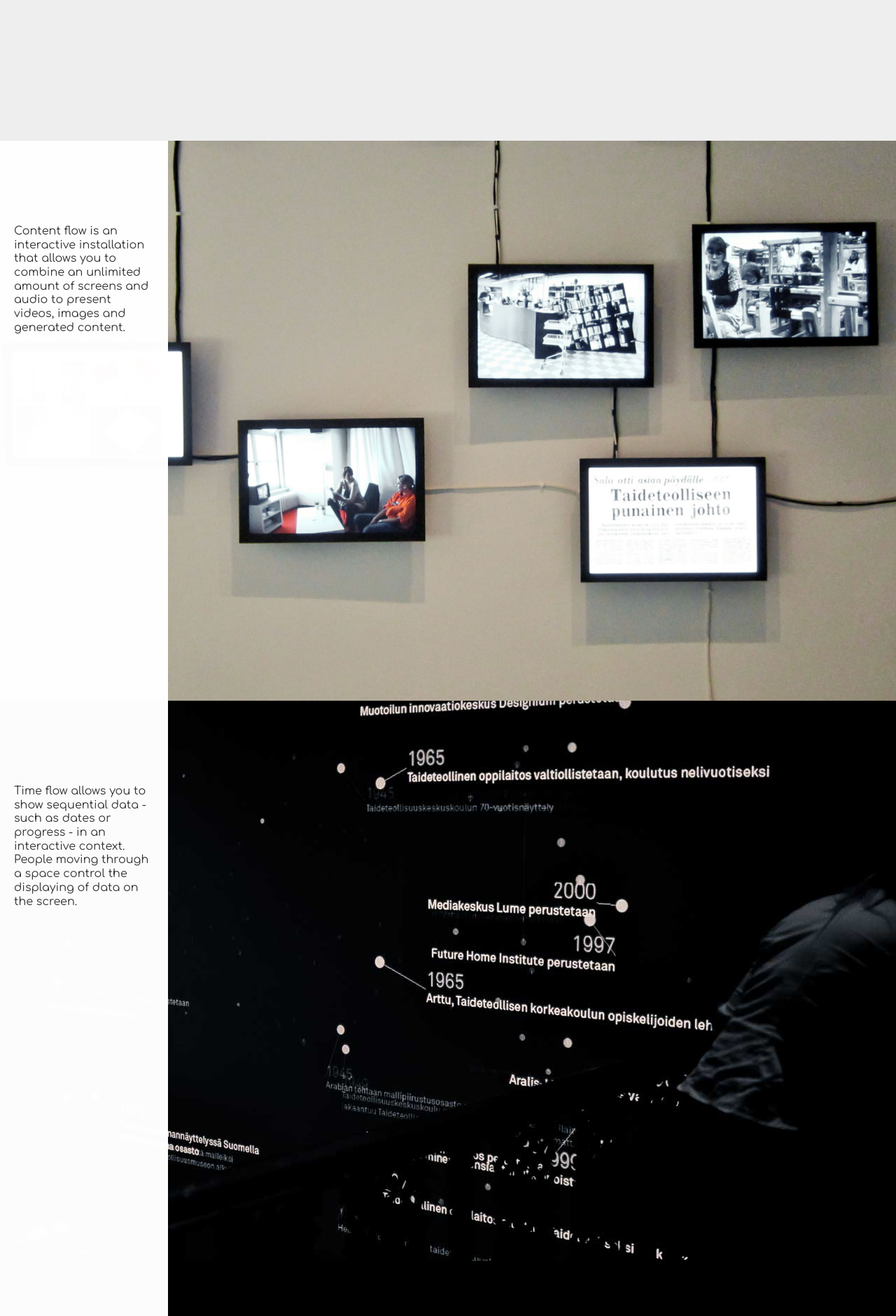
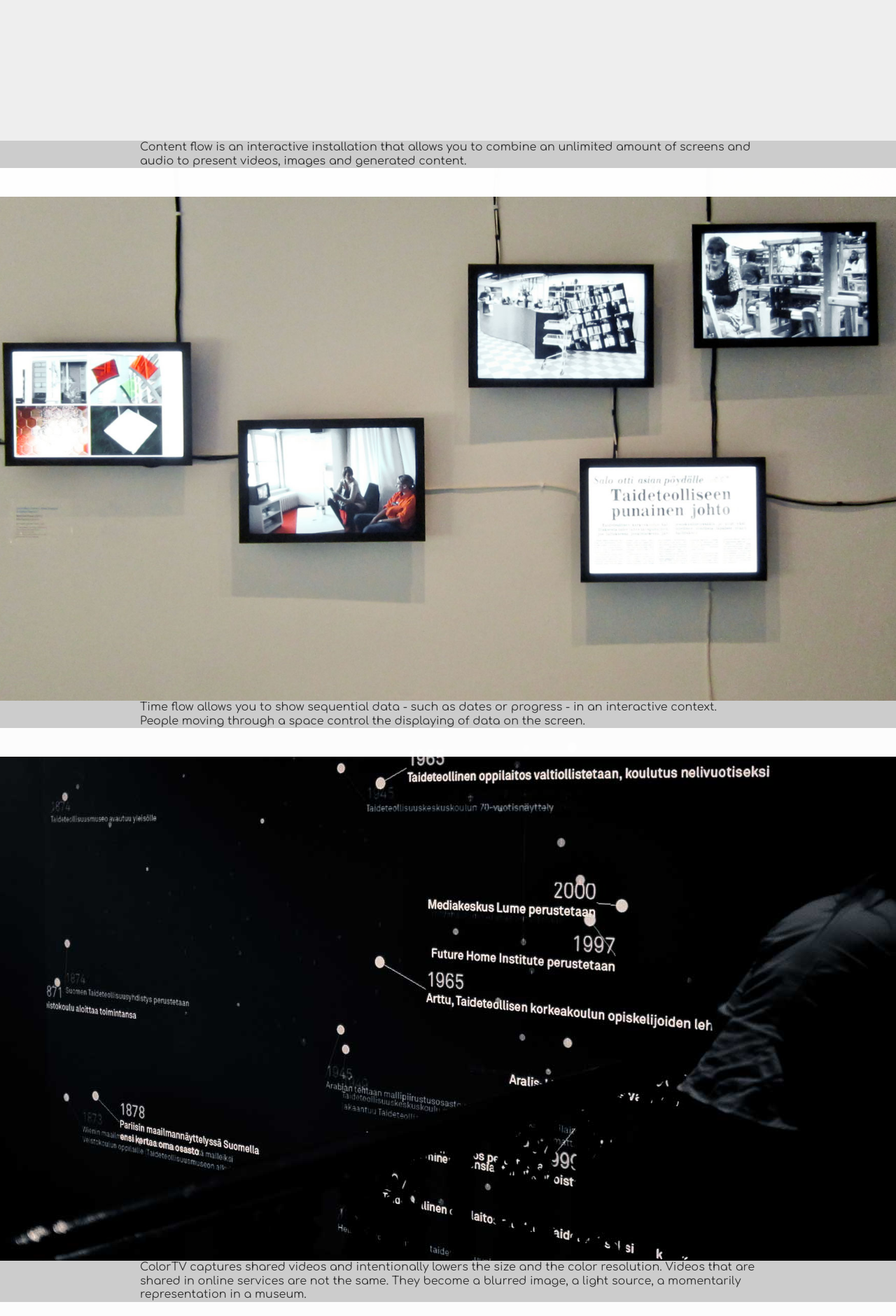
Before and after one commit to luopio/rrrrr, a PHP site: page /index-2.html in a window 1280 px wide. Shown: the part 599-2479 px from the top of the page at 70% size. Run offline with PHP 8.4, Linux system fonts and the light colour scheme; some libraries are stand-ins or nearby versions; some web fonts are replaced.

Commit message:
fixed stuff

```diff
--- a/website/css/style2.css
+++ b/website/css/style2.css
@@ -86,7 +86,7 @@ ul#nav li:hover {color:#60c;}
 
 .carousel { }
 .carousel img {top:0; left:0; position:absolute;}
-.carouseltext {padding:120px 20px 20px 20px; position:absolute; top:0; left:0; width:200px; height:100%; font-size:16px; color:#333;
+.carouseltext {padding:0; position:absolute; top:0; left:0; height:80px; font-size:16px; color:#333;
 	/* Fallback for web browsers that doesn't support RGBa */
 	background:rgb(255, 255, 255);
 	/* RGBa with opacity */
@@ -96,6 +96,7 @@ ul#nav li:hover {color:#60c;}
 	/* For IE 8*/
 	-ms-filter:"progid:DXImageTransform.Microsoft.gradient(startColorstr=#22FFFFFF, endColorstr=#22FFFFFF)";
 }
+.carouseltext p {padding:0 200px;background:#ccc;margin:0 auto;}
 h1#reunaslogan {z-index:2000; margin:auto; position:absolute; top:70%; text-align:center; width:100%; color:#fff; font-size:2.5em;}
 
 
--- a/website/index-2.html
+++ b/website/index-2.html
@@ -32,41 +32,41 @@
     <div id="contentflow" class="section carousel">
       <div>
         <img src="images/contentflow-1.jpg">
-        <div class="carouseltext">Content flow is an interactive installation that allows you to combine an unlimited amount of screens and audio to present videos, images and generated content.</div>
+        <div class="carouseltext"><p>Content flow is an interactive installation that allows you to combine an unlimited amount of screens and audio to present videos, images and generated content.</p></div>
       </div>
       <div>
         <img src="images/contentflow-2.jpg">
-        <div class="carouseltext">The screens can also be synchorinized at any point to play the same content at the same time. This effect can also be triggered through user actions, such as someone entering the room.</div>
+        <div class="carouseltext"><p>The screens can also be synchorinized at any point to play the same content at the same time. This effect can also be triggered through user actions, such as someone entering the room.</p></div>
       </div>
       <div>
         <img src="images/contentflow-3.jpg">
-        <div class="carouseltext">Presented content is not limited to video and photos - any content including websites or interactive games can be presented on the screens.</div>
+        <div class="carouseltext"><p>Presented content is not limited to video and photos - any content including websites or interactive games can be presented on the screens.</p></div>
       </div>
     </div>
     <div id="timeflow" class="section carousel">
       <div>
         <img src="images/timeflow-1.jpg">
-        <div class="carouseltext">Time flow allows you to show sequential data - such as dates or progress - in an interactive context. People moving through a space control the displaying of data on the screen.</div>
+        <div class="carouseltext"><p>Time flow allows you to show sequential data - such as dates or progress - in an interactive context. People moving through a space control the displaying of data on the screen.</p></div>
       </div>
       <div>
         <img src="images/timeflow-2.jpg">
-        <div class="carouseltext">People can move back and forth as they wish. Several simultaneous users are allowed.</div>
+        <div class="carouseltext"><p>People can move back and forth as they wish. Several simultaneous users are allowed.</p></div>
       </div>
       <div>
-        <div class="carouseltext">The content displayed can be videos, images and text. Several instances can be combined to create a wider display surface.</div>
+        <div class="carouseltext"><p>The content displayed can be videos, images and text. Several instances can be combined to create a wider display surface.</p></div>
       </div>
       <div>
-        <div class="carouseltext">See the video</div>
+        <div class="carouseltext"><p>ee the video</p></div>
       </div>
     </div>
     <div id="colortv" class="section carousel">
       <div>
         <img src="images/colortv-1.jpg">
-        <div class="carouseltext">ColorTV captures shared videos and intentionally lowers the size and the color resolution. Videos that are shared in online services are not the same. They become a blurred image, a light source, a momentarily representation in a museum.</div>
+        <div class="carouseltext"><p>ColorTV captures shared videos and intentionally lowers the size and the color resolution. Videos that are shared in online services are not the same. They become a blurred image, a light source, a momentarily representation in a museum.</p></div>
       </div>
       <div>
         <img src="images/colortv-2.jpg">
-        <div class="carouseltext">As a low-res social video visualization device it serves as a medium between the shared videos and the casual watcher.</div>
+        <div class="carouseltext"><p>As a low-res social video visualization device it serves as a medium between the shared videos and the casual watcher.</p></div>
       </div>
 
     </div>
--- a/website/js/script.js
+++ b/website/js/script.js
@@ -109,8 +109,7 @@ $(function() {
   }
   placeCarouselText = function() {
     $('.carousel').find('.carouseltext').each(function(){
-      //$(this).css('left', window_width-$(this).outerWidth());
-      $(this).css('height', $(this).height( window_height ));
+      $(this).css('width', window_width);
       $(this).css('visibility','visible');
     });
   }
```
